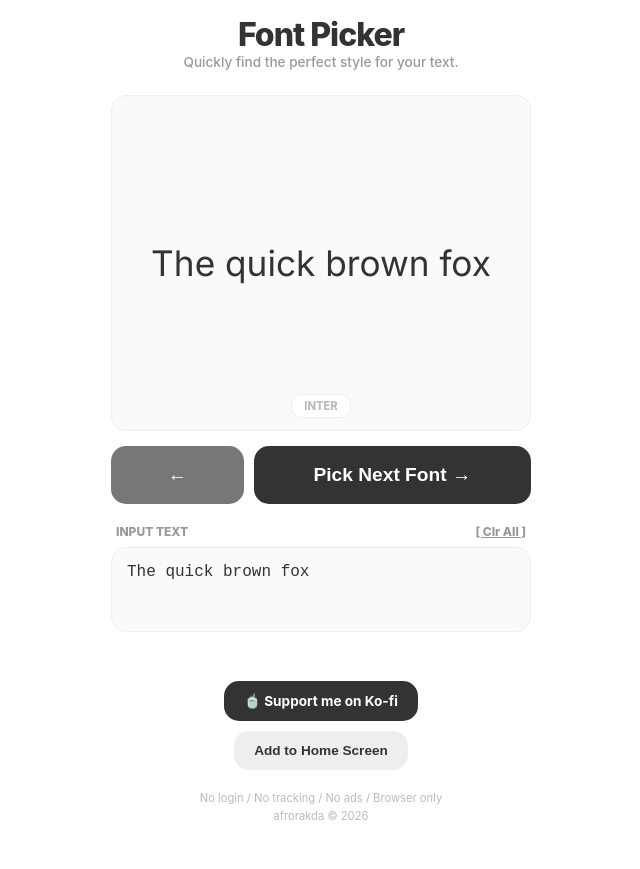
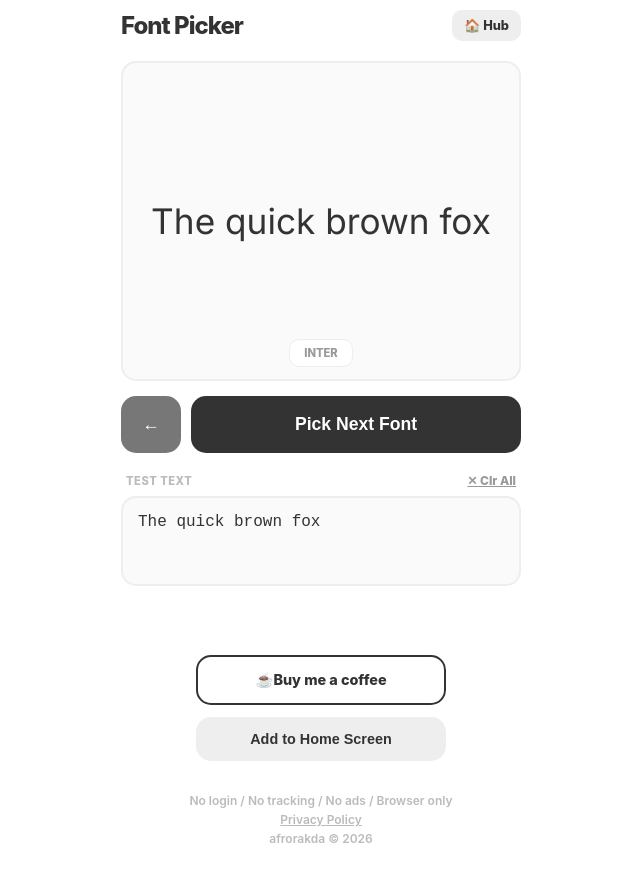
Before and after one commit to afrorakda/font-picker, a plain HTML site: page index.html in a window 1280 px wide. Shown: the whole page, without its empty margins (319-959 px from the left). Before the commit the page ends 841 px from the top, so only its background shows below. Drawn offline with Linux system fonts and the light colour scheme; no server answers; a web font is replaced by a local one.

Commit message:
Update index.html

```diff
--- a/index.html
+++ b/index.html
@@ -3,7 +3,9 @@
 <head>
     <meta charset="UTF-8">
     <meta name="viewport" content="width=device-width, initial-scale=1.0, maximum-scale=1.0, user-scalable=no, viewport-fit=cover">
-    <title>Font Picker</title>
+    <meta name="apple-mobile-web-app-capable" content="yes">
+    <meta name="apple-mobile-web-app-status-bar-style" content="black">
+    <title>Font Picker - Fridge Combo</title>
     <link rel="apple-touch-icon" href="image_23.png">
     <link rel="icon" type="image/png" href="image_23.png">
     <link href="https://fonts.googleapis.com/css2?family=Inter:wght@400;800&family=Playfair+Display:ital,wght@0,700;1,700&family=Source+Code+Pro:wght@400;700&family=Bebas+Neue&family=Lora:wght@400;700&family=Montserrat:wght@400;900&family=Abril+Fatface&family=Sawarabi+Mincho&display=swap" rel="stylesheet">
@@ -12,102 +14,110 @@
             --bg: #fff;
             --main: #333;
             --accent: #eee;
+            --input-bg: #fafafa;
             --radius: 15px;
+            --placeholder: #bbb;
         }
 
         * {
             box-sizing: border-box;
             -webkit-tap-highlight-color: transparent;
             margin: 0; padding: 0;
-            /* ダブルタップズームを阻止 */
             touch-action: manipulation;
+            -webkit-touch-callout: none;
+            -webkit-user-select: none;
+            user-select: none;
+        }
+
+        /* 入力エリアのみ選択・入力を許可 */
+        textarea {
+            -webkit-touch-callout: default !important;
+            -webkit-user-select: text !important;
+            user-select: text !important;
         }
 
         body {
             background-color: var(--bg); color: var(--main);
             font-family: -apple-system, BlinkMacSystemFont, "Segoe UI", Roboto, sans-serif;
             display: flex; flex-direction: column; align-items: center; min-height: 100vh;
-            padding: calc(env(safe-area-inset-top, 20px) + 15px) 15px calc(env(safe-area-inset-bottom, 10px) + 15px) 15px;
+            -webkit-font-smoothing: antialiased;
+            padding: calc(env(safe-area-inset-top, 20px) + 10px) 20px env(safe-area-inset-bottom, 20px);
         }
 
-        .fridge-container { width: 100%; max-width: 420px; display: flex; flex-direction: column; align-items: center; }
+        .fridge-container { width: 100%; max-width: 400px; display: flex; flex-direction: column; flex-grow: 1; }
 
-        header { text-align: center; margin-bottom: 25px; }
-        h1 { font-size: 2rem; font-weight: 800; letter-spacing: -1px; }
-        .subtitle { color: #999; font-size: 0.85rem; font-weight: 500; }
+        header { display: flex; justify-content: space-between; align-items: center; margin-bottom: 20px; }
+        h1 { font-size: 1.5rem; font-weight: 800; letter-spacing: -1px; }
 
-        /* Font Display Area */
-        .display-card {
-            width: 100%; aspect-ratio: 1 / 0.8; background: #fafafa;
-            border: 1px solid var(--accent); border-radius: var(--radius);
-            display: flex; align-items: center; justify-content: center;
-            overflow: hidden; padding: 25px; margin-bottom: 15px;
-            position: relative;
-        }
-        #fontDisplay {
-            width: 100%; text-align: center; word-break: break-word;
-            font-size: 2.2rem; line-height: 1.2;
+        .hub-link {
+            text-decoration: none; font-size: 0.8rem; font-weight: 800; color: var(--main);
+            background: var(--accent); padding: 8px 12px; border-radius: 10px;
         }
 
-        /* Font Info Tag */
+        /* Display Area */
+        .display-card {
+            width: 100%; aspect-ratio: 1 / 0.8; background: var(--input-bg);
+            border: 2px solid var(--accent); border-radius: var(--radius);
+            display: flex; align-items: center; justify-content: center;
+            overflow: hidden; padding: 25px; margin-bottom: 15px; position: relative;
+        }
+        #fontDisplay { width: 100%; text-align: center; word-break: break-word; font-size: 2.2rem; line-height: 1.2; }
+
         .info-tag {
             position: absolute; bottom: 12px; font-size: 0.7rem; font-weight: 800;
-            background: #fff; color: #bbb; padding: 4px 12px;
+            background: #fff; color: #999; padding: 6px 14px;
             border-radius: 10px; text-transform: uppercase; cursor: pointer;
-            border: 1px solid var(--accent);
+            border: 1px solid var(--accent); transition: 0.1s;
         }
+        .info-tag:active { transform: scale(0.95); background: var(--accent); }
 
         /* Controls */
         .controls { display: flex; gap: 10px; margin-bottom: 20px; width: 100%; }
-        .btn {
-            flex: 1; background: var(--main); color: #fff; border: none;
-            padding: 18px; border-radius: var(--radius); font-size: 1.2rem;
-            font-weight: bold; cursor: pointer; transition: 0.1s;
+        .main-btn {
+            background: var(--main); color: #fff; border: none; padding: 18px;
+            border-radius: var(--radius); font-size: 1.1rem; font-weight: 800;
+            cursor: pointer; -webkit-appearance: none; flex-grow: 1;
         }
-        .btn-prev { background: #777; flex: 0.4; }
-        .btn:active { transform: scale(0.96); }
+        .btn-prev { background: #777; width: 60px; flex-grow: 0; }
+        .main-btn:active { transform: scale(0.98); }
 
-        /* Input Area (ラベルとClrボタン) */
-        .input-section { width: 100%; margin-bottom: 25px; }
+        /* Input Section */
+        .input-section { width: 100%; margin-bottom: 25px; position: relative;}
         .input-header { display: flex; justify-content: space-between; align-items: center; margin-bottom: 8px; padding: 0 5px; }
-
-        /* ★修正：ラベルの色を濃く (#999) */
-        .input-label { font-size: 0.75rem; font-weight: 800; color: #999; text-transform: uppercase; }
+        .input-label { font-size: 0.7rem; font-weight: 800; color: #bbb; text-transform: uppercase; letter-spacing: 0.5px;}
         .clr-link { font-size: 0.75rem; font-weight: 800; color: #999; cursor: pointer; text-decoration: underline; }
 
         textarea {
-            width: 100%; height: 85px; border-radius: var(--radius);
-            border: 1px solid var(--accent); background: #fafafa;
-            padding: 15px; font-size: 1rem; color: var(--main);
-            resize: none; outline: none;
+            width: 100%; height: 90px; border-radius: var(--radius);
+            border: 2px solid var(--accent); background: var(--input-bg);
+            padding: 15px; font-size: 16px; color: var(--main);
+            resize: none; outline: none; -webkit-appearance: none;
+            -webkit-text-fill-color: var(--main); opacity: 1 !important;
+            transition: border-color 0.2s; font-weight: 500;
+        }
+        textarea:focus { border-color: var(--main); }
+
+        /* Footer */
+        .footer-btns { margin-top: auto; display: flex; flex-direction: column; align-items: center; gap: 12px; padding: 40px 0 30px; }
+        .kofi-btn, .home-btn {
+            width: 100%; max-width: 250px; padding: 14px; border-radius: var(--radius);
+            font-weight: 800; font-size: 0.9rem; text-decoration: none; text-align: center; border: none; cursor: pointer;
+        }
+        .kofi-btn { background: #fff; color: var(--main); border: 2px solid var(--main); }
+        .home-btn { background: var(--accent); color: var(--main); }
+
+        footer { font-size: 0.75rem; color: #bbb; text-align: center; padding-bottom: 20px; font-weight: 600; line-height: 1.6; }
+        footer a { color: inherit; text-decoration: underline; }
+
+        #toast {
+            position: fixed; bottom: 80px; background: var(--main); color: #fff;
+            padding: 10px 20px; border-radius: 20px; font-size: 0.8rem; font-weight: 800;
+            opacity: 0; transition: opacity 0.3s; pointer-events: none; z-index: 2000;
         }
 
-        /* Common Footer Parts */
-        .footer-btns { display: flex; flex-direction: column; align-items: center; gap: 10px; margin-top: auto; padding: 20px 0; }
-        .kofi-btn, .home-btn {
-            display: inline-flex; align-items: center; padding: 12px 20px;
-            border-radius: var(--radius); font-weight: bold; font-size: 0.85rem; text-decoration: none;
-        }
-        .kofi-btn { background: var(--main); color: #fff; }
-        .home-btn { background: var(--accent); color: var(--main); border: none; cursor: pointer; }
-
-        footer { font-size: 0.7rem; color: #bbb; text-align: center; line-height: 1.6; }
-
-        #toast {
-            position: fixed; bottom: 100px; background: rgba(0,0,0,0.8); color: #fff;
-            padding: 10px 20px; border-radius: 20px; font-size: 0.8rem; font-weight: bold;
-            opacity: 0; transition: opacity 0.3s; pointer-events: none;
-        }
-
-        /* Modal (固定仕様:憲法遵守) */
-        .modal { display: none; position: fixed; top: 0; left: 0; width: 100%; height: 100%; background: rgba(0,0,0,0.5); justify-content: center; align-items: center; z-index: 1000; }
-        .modal-content {
-            background: #fff; padding: 30px; border-radius: 20px;
-            max-width: 320px; width: 90%; position: relative; text-align: left;
-        }
-        .modal-title-row { display: flex; align-items: center; gap: 10px; margin-bottom: 20px; font-size: 1.2rem; font-weight: 800;}
-        .instruction-group { margin-bottom: 15px; font-size: 0.95rem; line-height: 1.5; color: #333; }
-        .close-icon { position: absolute; top: 15px; right: 20px; font-size: 1.5rem; color: #aaa; cursor: pointer; padding: 5px; }
+        .modal { display: none; position: fixed; top: 0; left: 0; width: 100%; height: 100%; background: rgba(0,0,0,0.6); justify-content: center; align-items: center; z-index: 1000; }
+        .modal-content { background: #fff; padding: 30px; border-radius: var(--radius); width: 85%; max-width: 320px; position: relative; text-align: center; }
+        .close-icon { position: absolute; top: 10px; right: 15px; font-size: 1.5rem; color: #aaa; cursor: pointer; font-weight: bold; }
     </style>
 </head>
 <body>
@@ -115,7 +125,7 @@
 <div class="fridge-container">
     <header>
         <h1>Font Picker</h1>
-        <p class="subtitle">Quickly find the perfect style for your text.</p>
+        <a href="https://afrorakda.github.io/" class="hub-link">🏠 Hub</a>
     </header>
 
     <div class="display-card">
@@ -124,25 +134,26 @@
     </div>
 
     <div class="controls">
-        <button class="btn btn-prev" id="prevBtn">←</button>
-        <button class="btn" id="nextBtn">Pick Next Font →</button>
+        <button class="main-btn btn-prev" id="prevBtn">←</button>
+        <button class="main-btn" id="nextBtn">Pick Next Font</button>
     </div>
 
     <div class="input-section">
         <div class="input-header">
-            <span class="input-label">Input Text</span>
-            <span class="clr-link" id="clrAll">[ Clr All ]</span>
+            <span class="input-label">Test Text</span>
+            <span class="clr-link" id="clrAll">✕ Clr All</span>
         </div>
-        <textarea id="textInput">The quick brown fox</textarea>
+        <textarea id="textInput" placeholder="Type here...">The quick brown fox</textarea>
     </div>
 
     <div class="footer-btns">
-        <a href="https://ko-fi.com/afrorakda" target="_blank" class="kofi-btn">🍵 Support me on Ko-fi</a>
+        <a href="https://ko-fi.com/afrorakda" target="_blank" class="kofi-btn">☕️Buy me a coffee</a>
         <button class="home-btn" id="homeBtn">Add to Home Screen</button>
     </div>
 
-    <footer>
+    <footer id="dynamicFooter">
         No login / No tracking / No ads / Browser only<br>
+        <a href="https://afrorakda.com/privacy/">Privacy Policy</a><br>
         afrorakda © 2026
     </footer>
 </div>
@@ -152,18 +163,11 @@
 <div id="modal" class="modal">
     <div class="modal-content">
         <span class="close-icon" id="closeModal">&times;</span>
-        <div class="modal-title-row">
-            <span>📱</span>
-            <strong>Install</strong>
-        </div>
-        <p style="margin-bottom: 20px; color: #666; font-size: 0.9rem;">Add to your home screen.</p>
-        <div class="instruction-group">
-            <p>🍏 <strong>iPhone (Safari):</strong></p>
-            <p>Tap <strong>Share</strong>, then <strong>Add to Home Screen</strong>.</p>
-        </div>
-        <div class="instruction-group">
-            <p>🤖 <strong>Android (Chrome):</strong></p>
-            <p>Tap <strong>Menu (⋮)</strong>, then <strong>Add to home screen</strong>.</p>
+        <h3 style="margin-top:0; font-weight:800">📱 Install</h3>
+        <p style="margin: 15px 0; color: #666; font-size: 0.9rem;">Add to home screen.</p>
+        <div style="text-align: left; font-size: 0.9rem; line-height: 1.6;">
+            <p>🍏 <b>iPhone (Safari):</b><br>Share > Add to Home Screen</p><br>
+            <p>🤖 <b>Android (Chrome):</b><br>Menu (⋮) > Add to home screen</p>
         </div>
     </div>
 </div>
@@ -177,15 +181,13 @@
         { name: 'Source Code Pro', family: '"Source Code Pro", monospace' },
         { name: 'Abril Fatface', family: '"Abril Fatface", serif' },
         { name: 'Bebas Neue', family: '"Bebas Neue", cursive' },
+        { name: 'Sawarabi Mincho', family: '"Sawarabi Mincho", serif' },
+        { name: 'System Sans', family: 'sans-serif' },
         { name: 'System Serif', family: 'serif' },
-        { name: 'System Sans', family: 'sans-serif' },
-        { name: 'System Mono', family: 'monospace' },
-        { name: 'Sawarabi Mincho', family: '"Sawarabi Mincho", serif' },
-        { name: 'System Gothic', family: '"Hiragino Sans", "Meiryo", sans-serif' }
+        { name: 'System Mono', family: 'monospace' }
     ];
 
     let currentIndex = 0;
-
     const display = document.getElementById('fontDisplay');
     const info = document.getElementById('fontInfo');
     const input = document.getElementById('textInput');
@@ -202,16 +204,11 @@
         info.textContent = font.name;
     }
 
-    // ★修正：全消し時の挙動変更
-    input.oninput = () => {
-        // 入力がない時は「完全に空(""」にする（ダミーテキストを出さない）
-        display.textContent = input.value;
-    };
+    input.oninput = () => { display.textContent = input.value; };
 
-    // ★修正：Clr Allの挙動変更
     clrAll.onclick = () => {
         input.value = "";
-        display.textContent = ""; // 上の窓も完全に空にする
+        display.textContent = "";
         input.focus();
     };
 
@@ -230,6 +227,17 @@
     document.getElementById('closeModal').onclick = () => modal.style.display = 'none';
     window.onclick = (e) => { if (e.target == modal) modal.style.display = 'none'; };
 
+    async function loadFooter() {
+        try {
+            const res = await fetch('footer.json');
+            if (res.ok) {
+                const data = await res.json();
+                if (data.footerHtml) document.getElementById('dynamicFooter').innerHTML = data.footerHtml;
+            }
+        } catch(e) {}
+    }
+    window.onload = loadFooter;
+
     updateFont(0);
 </script>
 
```
